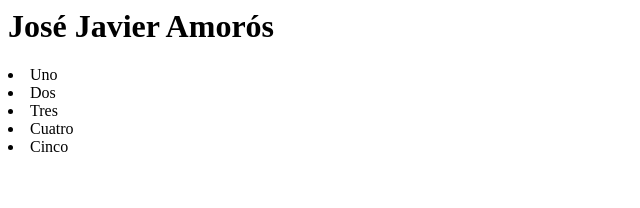
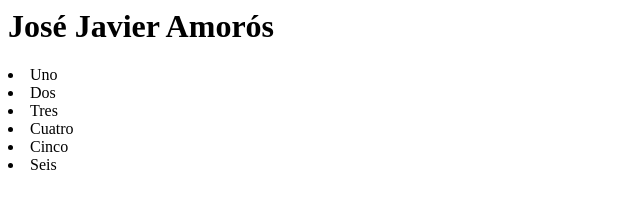
Before and after one commit to JoseAmoros89/Mi-primer-repositorio, a plain HTML site: page Index.html in a window 1280 px wide. Shown: the full height of the page, 0-640 px from the left. Drawn offline with Linux system fonts and the light colour scheme.

Commit message:
Modificación de línea

```diff
--- a/Index.html
+++ b/Index.html
@@ -13,6 +13,7 @@
                 <Li>Tres</Li>
                 <Li>Cuatro</Li>
                 <Li>Cinco</Li>
+                <Li>Seis</Li>
             </u1>
     </body>
 </html>
```
